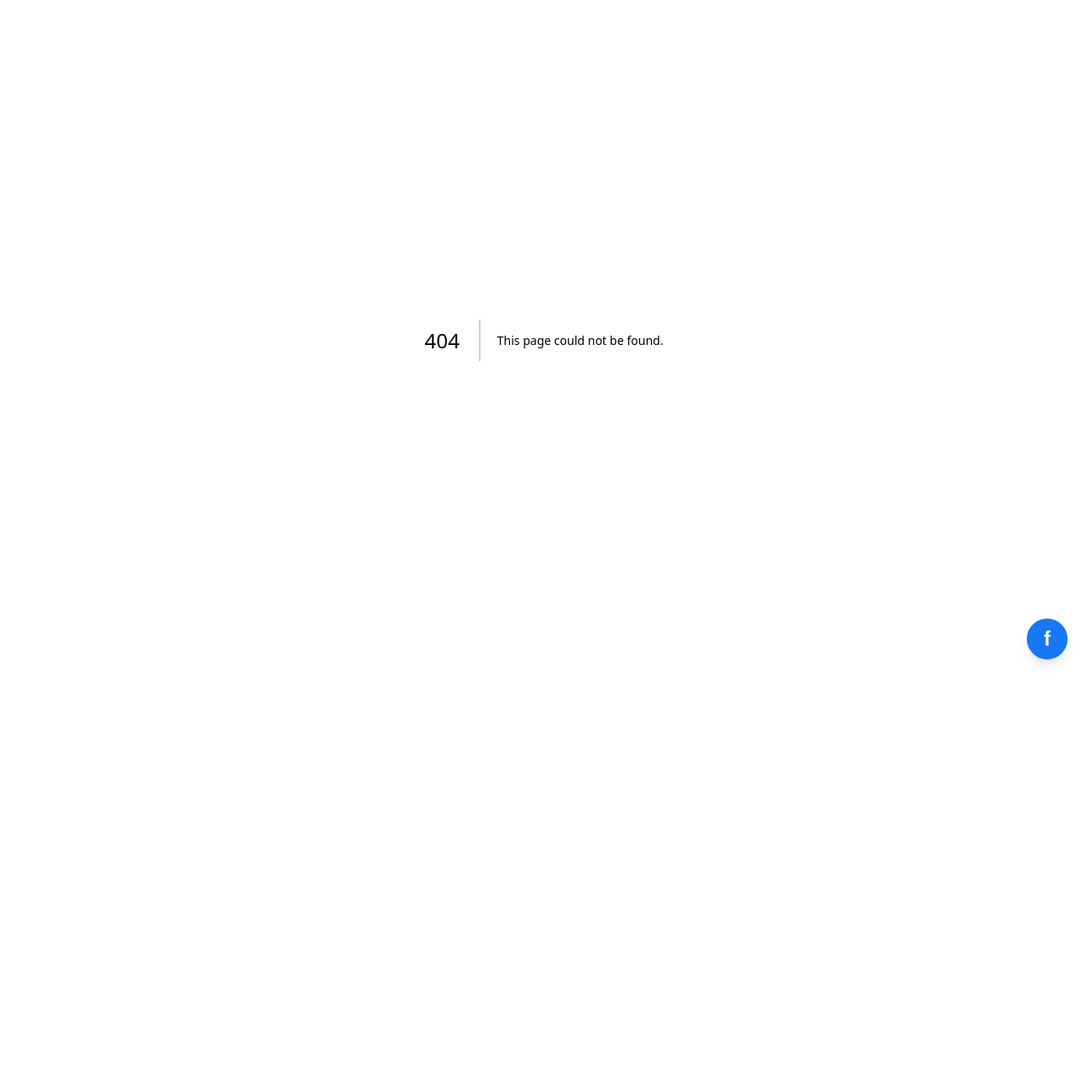
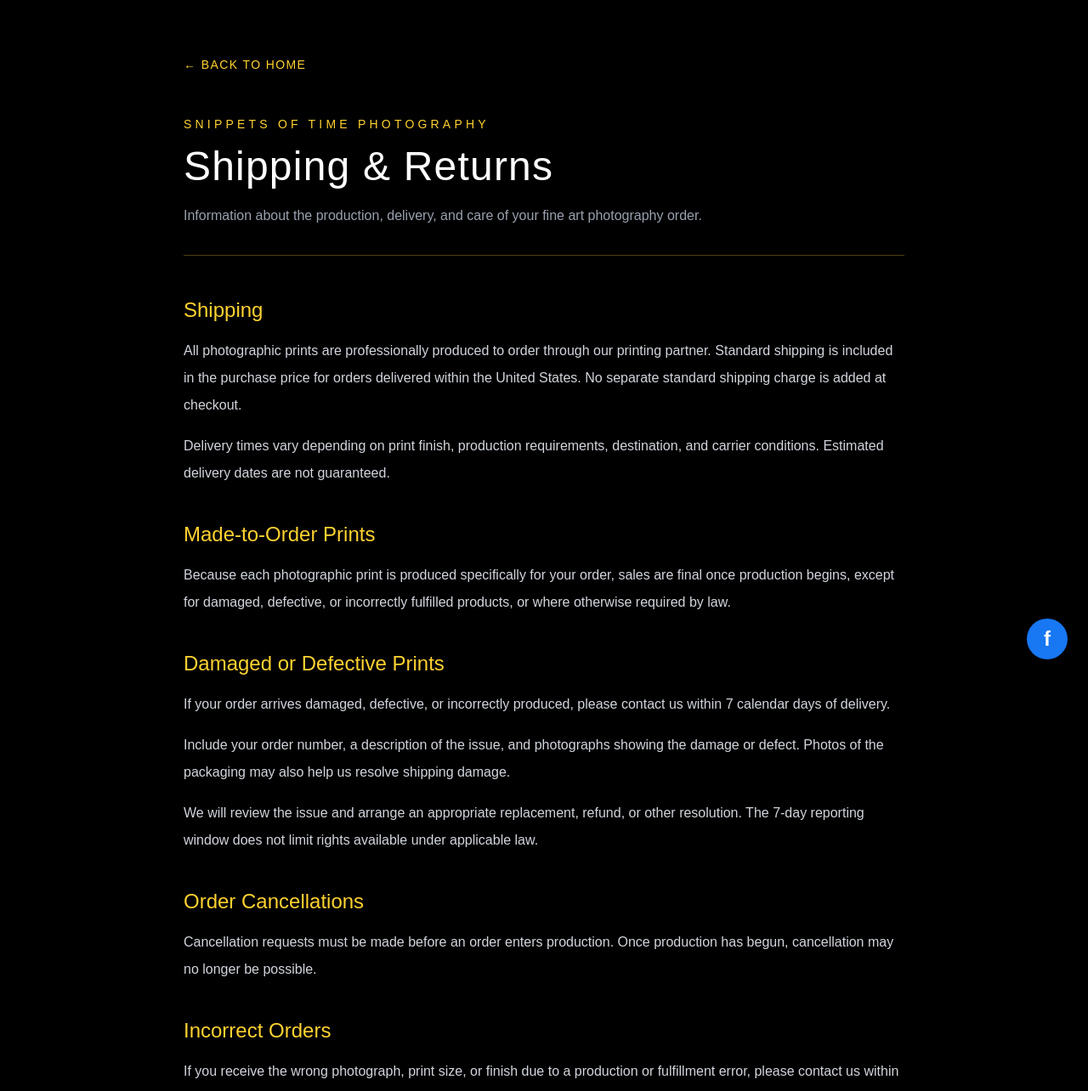
Before and after one commit to kenvanevery/snippets-of-time-photography, a Next.js app: page /shipping-returns in a window 1280 px wide. Before the commit this address had no page. Shown: the top 1284 px of the page at 85% size. Before the commit the page ends 800 px from the top, so only its background shows below. Built offline with nearby package versions, Linux system fonts and the light colour scheme.

Commit message:
Add shipping and returns policy page to website and sitemap

```diff
--- /dev/null
+++ b/app/shipping-returns/page.tsx
@@ -0,0 +1,148 @@
+
+import type { Metadata } from "next";
+import Link from "next/link";
+
+export const metadata: Metadata = {
+  title: "Shipping & Returns",
+  description:
+    "Learn about shipping, made-to-order fine art photography prints, damaged orders, cancellations, and returns at Snippets of Time Photography.",
+  alternates: {
+    canonical:
+      "https://www.snippetsoftimephotography.com/shipping-returns",
+  },
+};
+
+export default function ShippingReturnsPage() {
+  return (
+    <main className="min-h-screen bg-black text-white">
+      <div className="mx-auto max-w-4xl px-6 py-16">
+        <Link
+          href="/"
+          className="text-sm uppercase tracking-widest text-amber-300 hover:text-white"
+        >
+          ← Back to Home
+        </Link>
+
+        <header className="mt-12 border-b border-amber-300/30 pb-8">
+          <p className="text-sm uppercase tracking-[0.3em] text-amber-300">
+            Snippets of Time Photography
+          </p>
+
+          <h1 className="mt-4 text-4xl font-light tracking-wide md:text-5xl">
+            Shipping & Returns
+          </h1>
+
+          <p className="mt-5 leading-7 text-gray-400">
+            Information about the production, delivery,
+            and care of your fine art photography order.
+          </p>
+        </header>
+
+        <div className="mt-12 space-y-10 text-gray-300">
+          <section>
+            <h2 className="text-2xl text-amber-300">
+              Shipping
+            </h2>
+            <p className="mt-4 leading-8">
+              All photographic prints are professionally
+              produced to order through our printing partner.
+              Standard shipping is included in the purchase
+              price for orders delivered within the United
+              States. No separate standard shipping charge
+              is added at checkout.
+            </p>
+            <p className="mt-4 leading-8">
+              Delivery times vary depending on print finish,
+              production requirements, destination, and
+              carrier conditions. Estimated delivery dates
+              are not guaranteed.
+            </p>
+          </section>
+
+          <section>
+            <h2 className="text-2xl text-amber-300">
+              Made-to-Order Prints
+            </h2>
+            <p className="mt-4 leading-8">
+              Because each photographic print is produced
+              specifically for your order, sales are final
+              once production begins, except for damaged,
+              defective, or incorrectly fulfilled products,
+              or where otherwise required by law.
+            </p>
+          </section>
+
+          <section>
+            <h2 className="text-2xl text-amber-300">
+              Damaged or Defective Prints
+            </h2>
+            <p className="mt-4 leading-8">
+              If your order arrives damaged, defective, or
+              incorrectly produced, please contact us within
+              7 calendar days of delivery.
+            </p>
+            <p className="mt-4 leading-8">
+              Include your order number, a description of
+              the issue, and photographs showing the damage
+              or defect. Photos of the packaging may also
+              help us resolve shipping damage.
+            </p>
+            <p className="mt-4 leading-8">
+              We will review the issue and arrange an
+              appropriate replacement, refund, or other
+              resolution. The 7-day reporting window does
+              not limit rights available under applicable law.
+            </p>
+          </section>
+
+          <section>
+            <h2 className="text-2xl text-amber-300">
+              Order Cancellations
+            </h2>
+            <p className="mt-4 leading-8">
+              Cancellation requests must be made before an
+              order enters production. Once production has
+              begun, cancellation may no longer be possible.
+            </p>
+          </section>
+
+          <section>
+            <h2 className="text-2xl text-amber-300">
+              Incorrect Orders
+            </h2>
+            <p className="mt-4 leading-8">
+              If you receive the wrong photograph, print size,
+              or finish due to a production or fulfillment
+              error, please contact us within 7 calendar
+              days of delivery so we can investigate and
+              resolve the issue.
+            </p>
+          </section>
+
+          <section className="border-t border-white/10 pt-8">
+            <h2 className="text-2xl text-amber-300">
+              Customer Support
+            </h2>
+            <p className="mt-4 leading-8">
+              For questions about shipping, damaged prints,
+              returns, or order cancellations, please contact
+              Snippets of Time Photography through our
+              website.
+            </p>
+
+            <Link
+              href="/contact"
+              className="mt-6 inline-block border border-amber-300 px-6 py-3 text-sm uppercase tracking-widest text-amber-300 transition hover:bg-amber-300 hover:text-black"
+            >
+              Contact Us
+            </Link>
+          </section>
+        </div>
+
+        <footer className="mt-16 border-t border-white/10 pt-6 text-sm text-gray-500">
+          © {new Date().getFullYear()} Snippets of Time Photography
+        </footer>
+      </div>
+    </main>
+  );
+}
--- a/app/sitemap.ts
+++ b/app/sitemap.ts
@@ -9,7 +9,8 @@ export default function sitemap(): MetadataRoute.Sitemap {
     "",
     "/about",
     "/contact",
- "/galleries",
+"/shipping-returns",
+"/galleries",
 "/galleries/abandoned-and-forgotten",
 "/galleries/Appalachia",
 "/galleries/beauty-of-ordinary-things",
```
